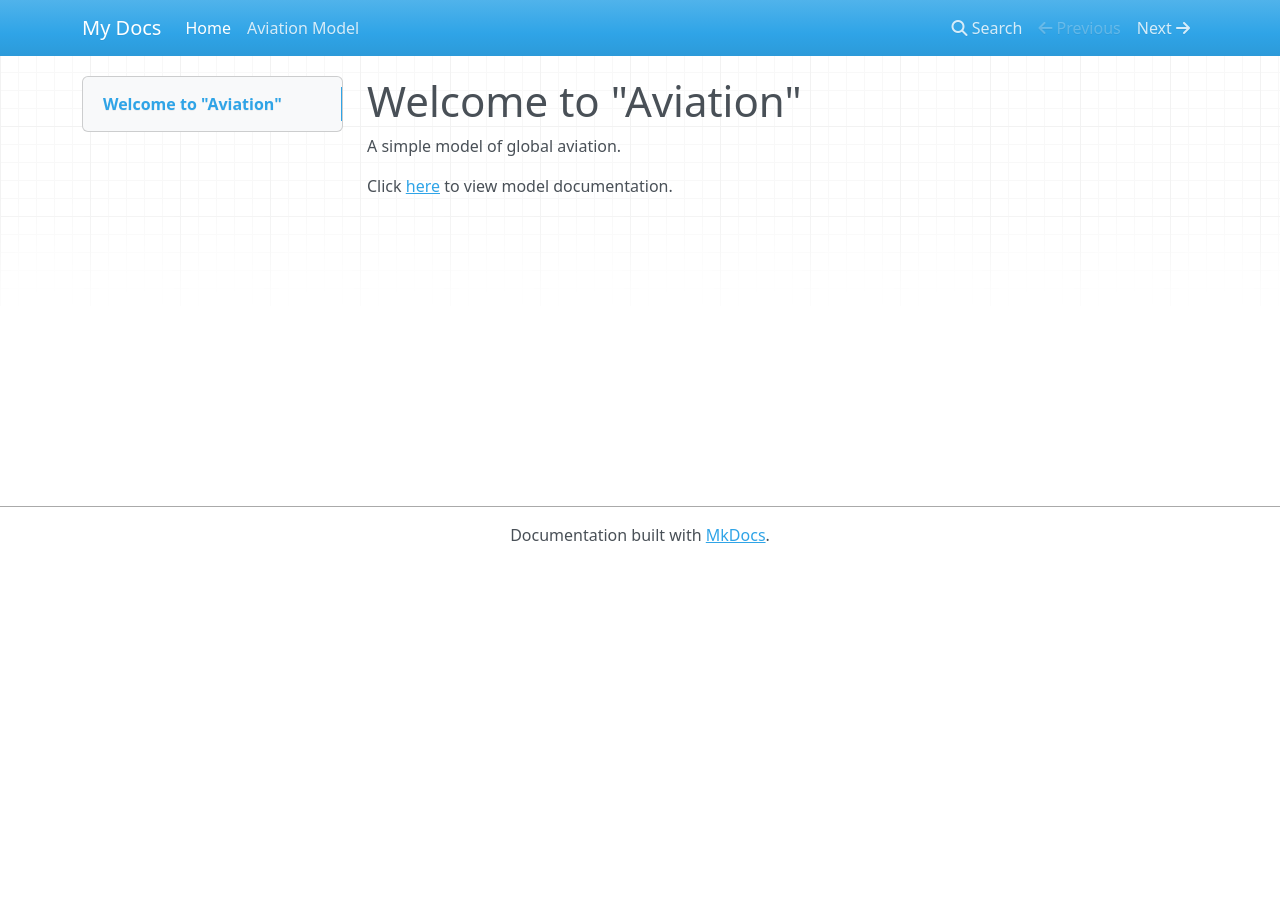
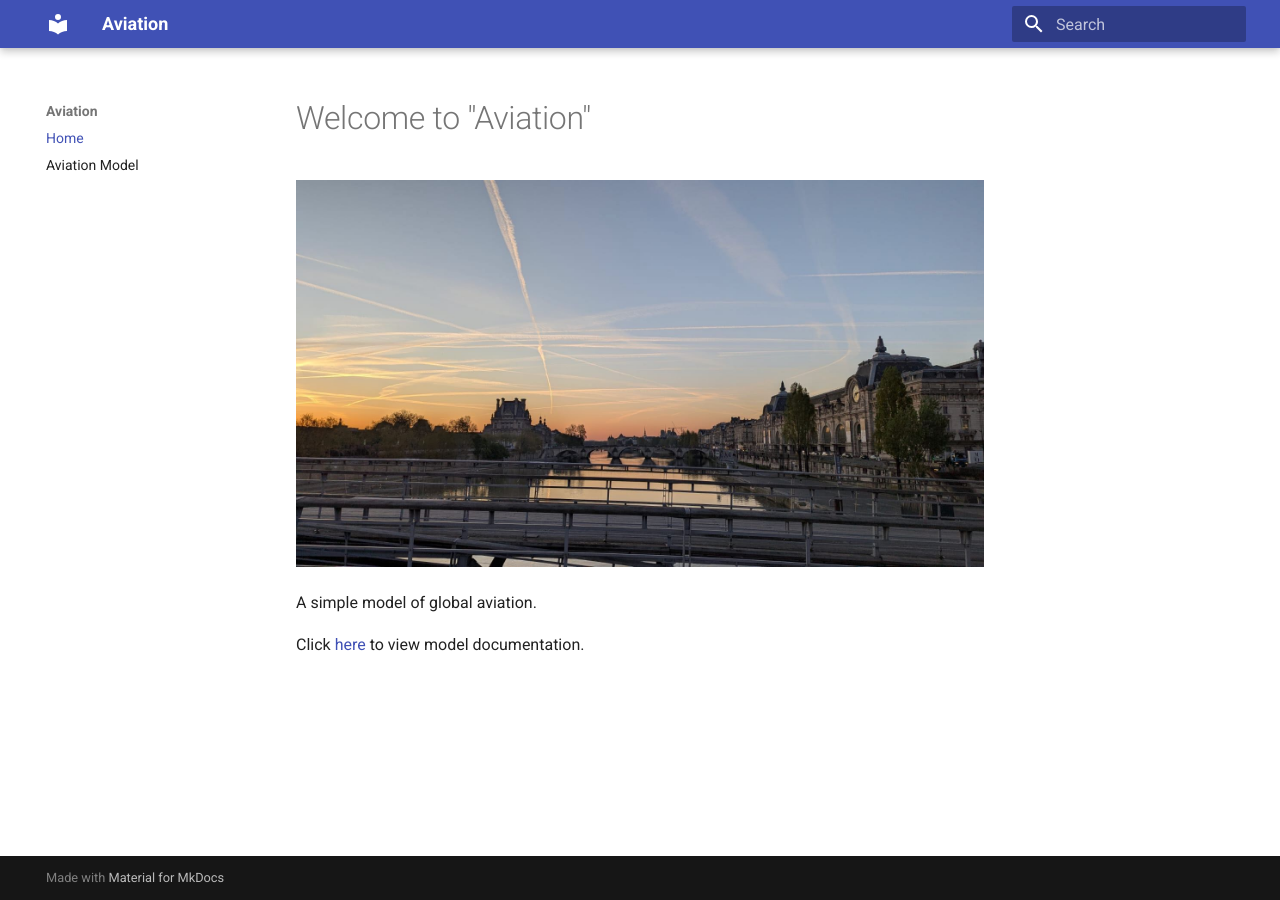
Before and after one commit to jesseloganpalmer/aia-software-training, an MkDocs documentation site: the page built from docs/index.md, in a window 1280 px wide. Built offline with MkDocs 1.6.1 and Material for MkDocs 9.7.7, drawn with Linux system fonts in a browser that asks for light colours; nearby versions of some CDN libraries.

Commit message:
Add materials for MkDocs

```diff
--- a/docs/index.md
+++ b/docs/index.md
@@ -1,4 +1,6 @@
 # Welcome to "Aviation"
+
+![Contrails over Paris](./assets/contrails.jpg)
 
 A simple model of global aviation.
 
--- a/mkdocs.yml
+++ b/mkdocs.yml
@@ -1,4 +1,7 @@
-site_name: My Docs
+site_name: Aviation
+
+theme:
+  name: material
 
 nav:
   - Home: "index.md"
--- a/pyproject.toml
+++ b/pyproject.toml
@@ -7,4 +7,4 @@ requires-python = ">=3.13"
 dependencies = []
 
 [dependency-groups]
-docs = ["mkdocs>=1.6.1"]
+docs = ["mkdocs>=1.6.1", "mkdocs-material>=9.6.15"]
```
Also changed, not shown: README.md (+2 -1 lines), docs/assets/contrails.jpg (added), 1 other file.
